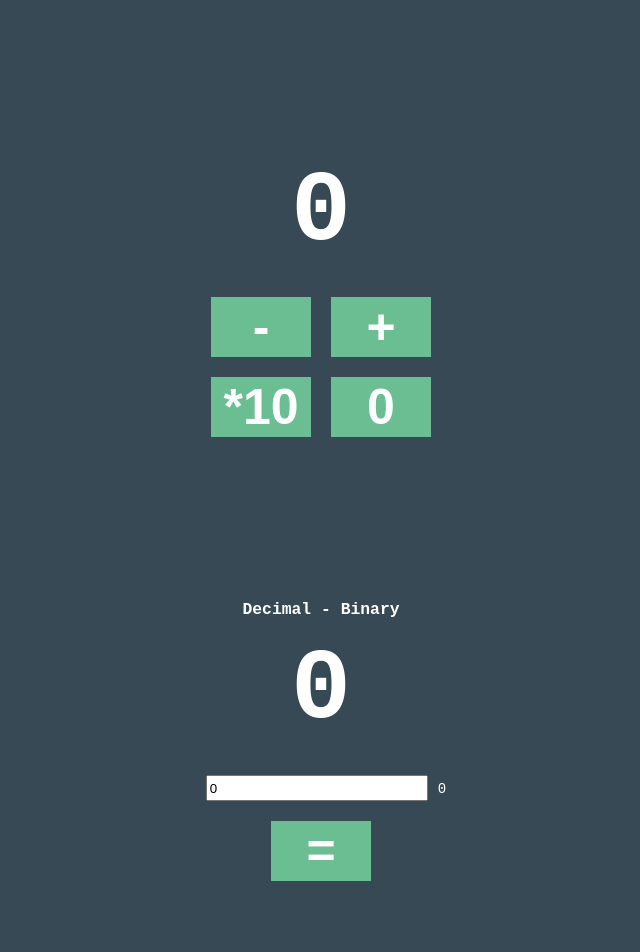
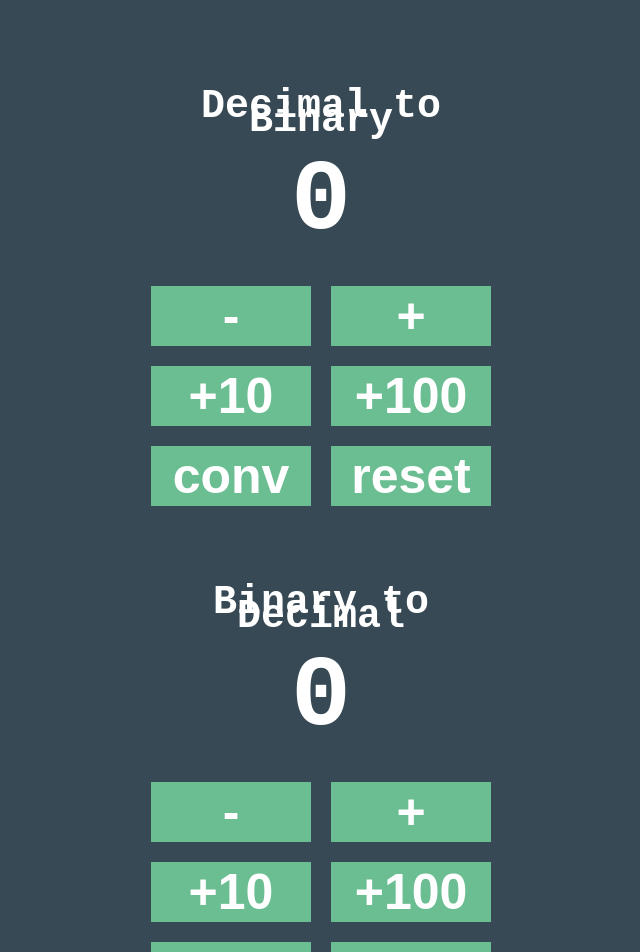
Before and after one commit to caseyDev422/dec-binary-convertor, a React (Create React App) app: page / in a window 1280 px wide. Shown: the top 952 px of the page, without its empty margins (319-959 px from the left). Built offline with nearby package versions, Linux system fonts and the light colour scheme.

Commit message:
Dec-Binary works Binary-Dec does not work

```diff
--- a/public/styles.css
+++ b/public/styles.css
@@ -1,8 +1,8 @@
 body {
   font: normal 14px/100% "Andale Mono", AndaleMono, monospace;
   color: #fff;
-  padding: 50px;
-  width: 260px;
+  padding: 20px;
+  width: 400px;
   margin: 0 auto;
   background-color: #374954;
   text-align: center;
@@ -12,15 +12,19 @@ h1 {
   font-size: 100px;
 }
 
+h2 {
+  font-size: 40px;
+}
+
 .container {
-  margin: 60% auto;
+  margin: 20% auto;
 }
 
 button {
   display: inline-block;
   background-color: #6bbe92;
   border: 0;
-  width: 100px;
+  width: 160px;
   margin: 10px;
   text-align: center;
   color: #fff;
--- a/src/components/App.jsx
+++ b/src/components/App.jsx
@@ -17,20 +17,20 @@ function App(props) {
 
   const [decimal, setDecimal] = useState(0);
 
-  function Binary() {
-    const [decimal, setDecimal] = useState(0);
-    const decimalBinary = (
-      <>
-        <h1>{decimal}</h1>
-        <input
-          value={decimal}
-          onChange={(e) => setDecimal(e.target.value)}
-          type="number"
-        />
-      </>
-    );
-    return [decimalBinary, decimal];
-  }
+  // function Binary() {
+  //   const [decimal, setDecimal] = useState(0);
+  //   const decimalBinary = (
+  //     <>
+  //       <h1>{decimal}</h1>
+  //       <input
+  //         value={decimal}
+  //         onChange={(e) => setDecimal(e.target.value)}
+  //         type="number"
+  //       />
+  //     </>
+  //   );
+  //   return [decimalBinary, decimal];
+  // }
 
   function binaryConvert() {
     setDecimal(decimal.toString(2));
@@ -52,12 +52,26 @@ function App(props) {
     setCount(count + 1);
   }
 
+  function increaseTen() {
+    setCount(count + 10);
+  }
+
+  function increaseHundred() {
+    setCount(count + 100);
+  }
+
   function decrease() {
     setCount(count - 1);
   }
 
-  function multiply() {
+  function decToBinary() {
     setCount(count.toString(2));
+  }
+
+  function binaryToDec() {
+    var countInt = count;
+    var digit = parseInt(countInt, 2);
+    setCount(digit);
   }
 
   function reset() {
@@ -67,17 +81,30 @@ function App(props) {
   return (
     <>
       <div className="container">
+        <h2>Decimal to Binary</h2>
         <h1>{count}</h1>
         <button onClick={decrease}>-</button>
         <button onClick={increase}>+</button>
-        <button onClick={multiply}>*10</button>
-        <button onClick={reset}>0</button>
+        <button onClick={increaseTen}>+10</button>
+        <button onClick={increaseHundred}>+100</button>
+        <button onClick={decToBinary}>conv</button>
+        <button onClick={reset}>reset</button>
       </div>
       <div className="container">
+        <h2>Binary to Decimal</h2>
+        <h1>{count}</h1>
+        <button onClick={decrease}>-</button>
+        <button onClick={increase}>+</button>
+        <button onClick={increaseTen}>+10</button>
+        <button onClick={increaseHundred}>+100</button>
+        <button onClick={binaryToDec}>conv</button>
+        <button onClick={reset}>reset</button>
+      </div>
+      {/* <div className="container">
         <h3>Decimal - Binary</h3>
         <Binary />
         <button onClick={binaryConvert}>=</button>
-      </div>
+      </div> */}
     </>
   );
 }
```
